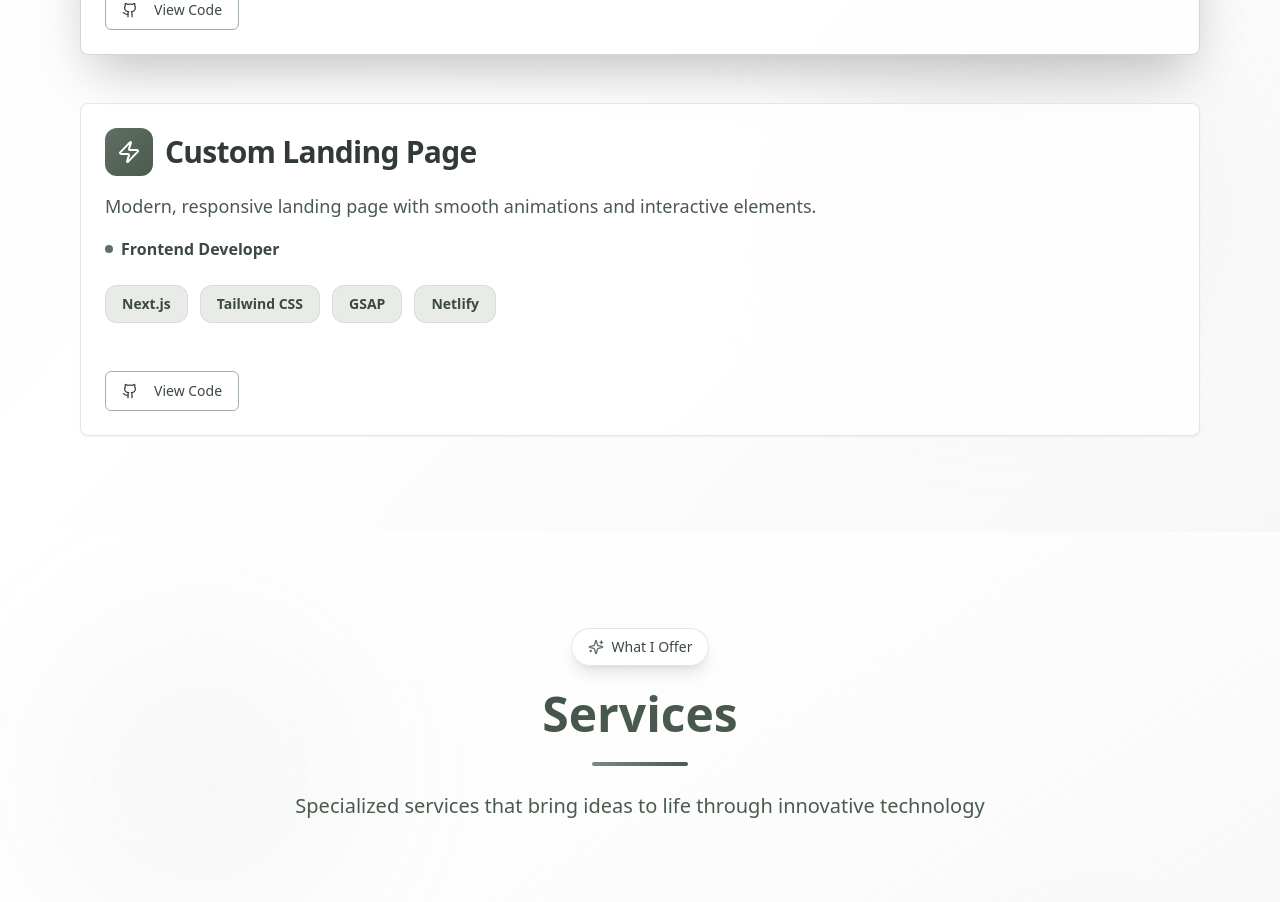
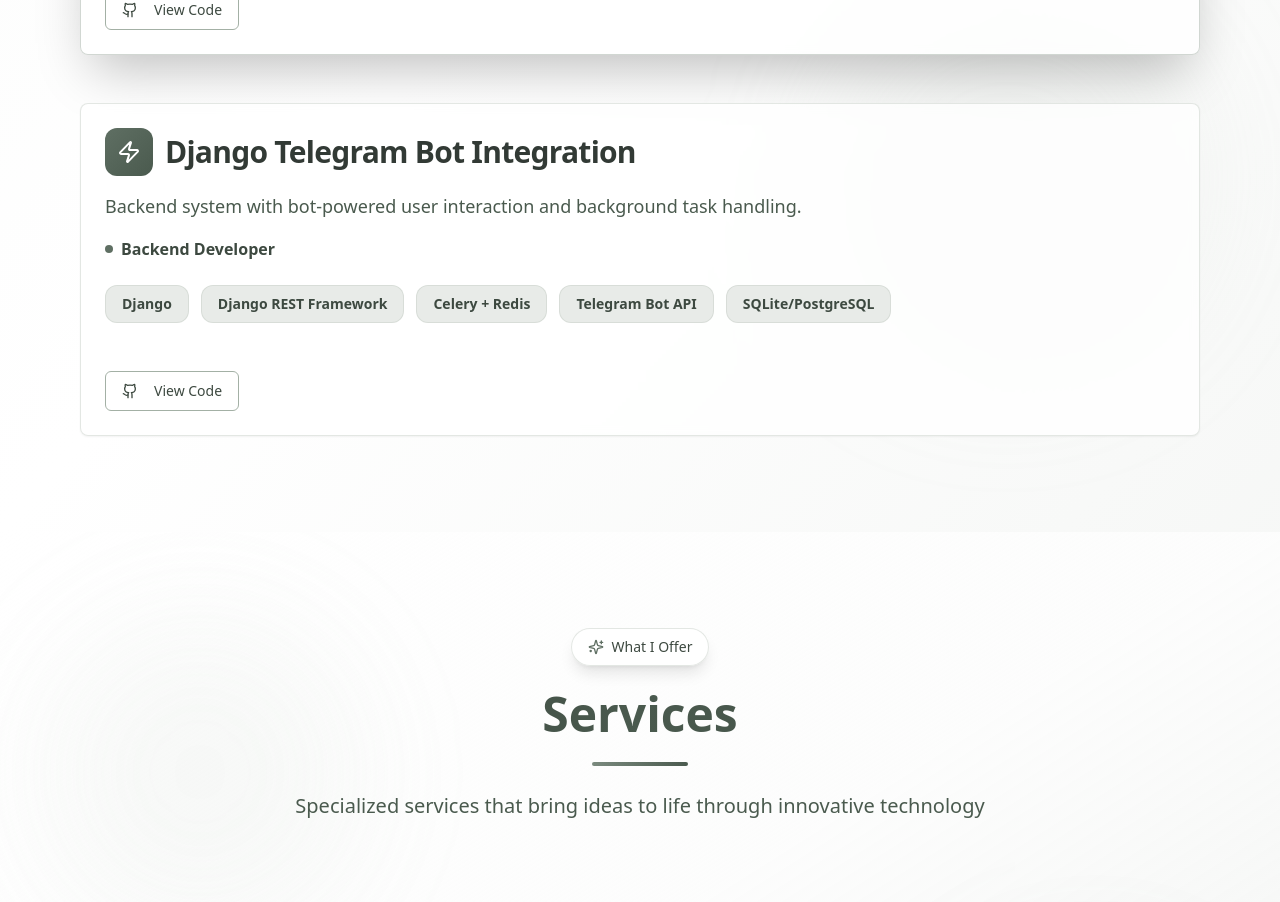
Before and after one commit to Bavya20/bavyasri-portfolio, a React (Vite) app: page / in a window 1280 px wide. Shown: the part 3020-3922 px from the top of the page. Built offline with nearby package versions, Linux system fonts and the light colour scheme.

Commit message:
Update project details
Replaced the "Custom Landing Page" project with "Django Telegram Bot Integration" in the projects section, including updated description, role, tech stack, and GitHub link.

```diff
--- a/src/components/Projects.tsx
+++ b/src/components/Projects.tsx
@@ -20,12 +20,12 @@ const Projects = () => {
       ]
     },
     {
-      title: "Custom Landing Page",
-      description: "Modern, responsive landing page with smooth animations and interactive elements.",
-      tools: ["Next.js", "Tailwind CSS", "GSAP", "Netlify"],
-      role: "Frontend Developer",
+      title: "Django Telegram Bot Integration",
+      description: "Backend system with bot-powered user interaction and background task handling.",
+      tools: ["Django", "Django REST Framework", "Celery + Redis", "Telegram Bot API", "SQLite/PostgreSQL"],
+      role: "Backend Developer",
       featured: false,
-      githubUrl: "https://github.com/Bavya20/landing-clean.git"
+      githubUrl: "https://github.com/Bavya20/django-intern-project.git"
     }
   ];
 
```
